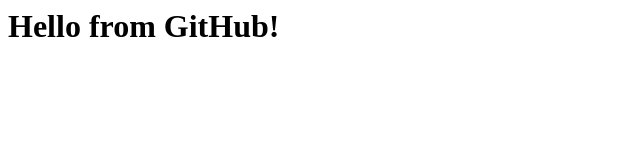
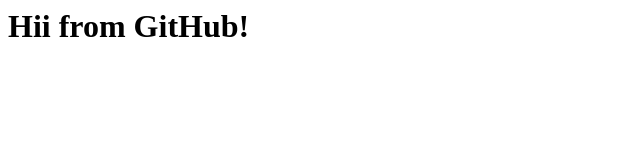
Before and after one commit to kavimani0228-dotcom/my-file., a plain HTML site: page index.html in a window 1280 px wide. Shown: the whole page, without its empty margins (0-640 px from the left). Drawn offline with Linux system fonts and the light colour scheme.

Commit message:
index.html

```diff
--- a/index.html
+++ b/index.html
@@ -1,9 +1,9 @@
 <html>
 <html>
 <head>
-  <title>Hello GitHub</title>
+  <title>Hii GitHub</title>
 </head>
 <body>
-  <h1>Hello from GitHub!</h1>
+  <h1>Hii from GitHub!</h1>
 </body>
 </html>
```
